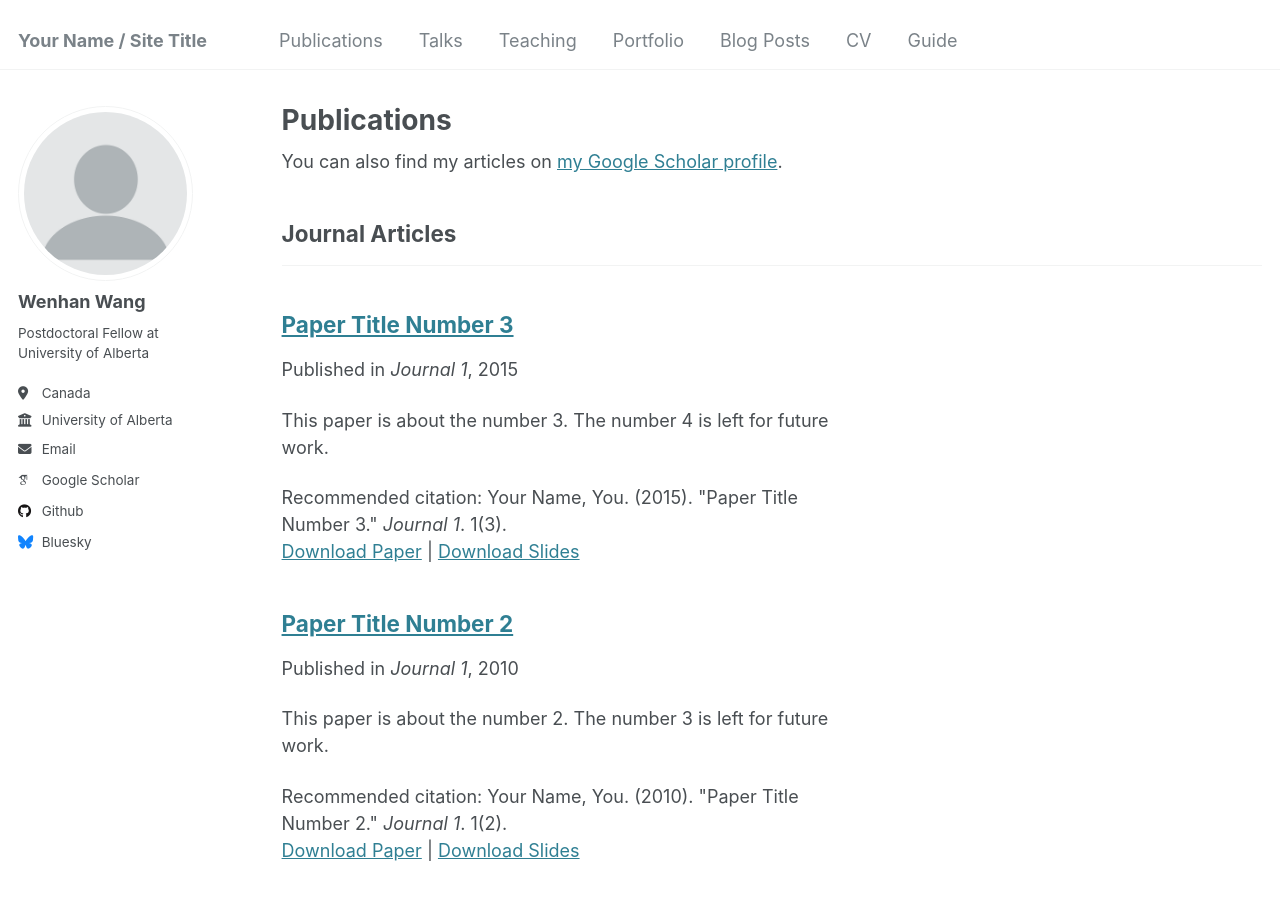
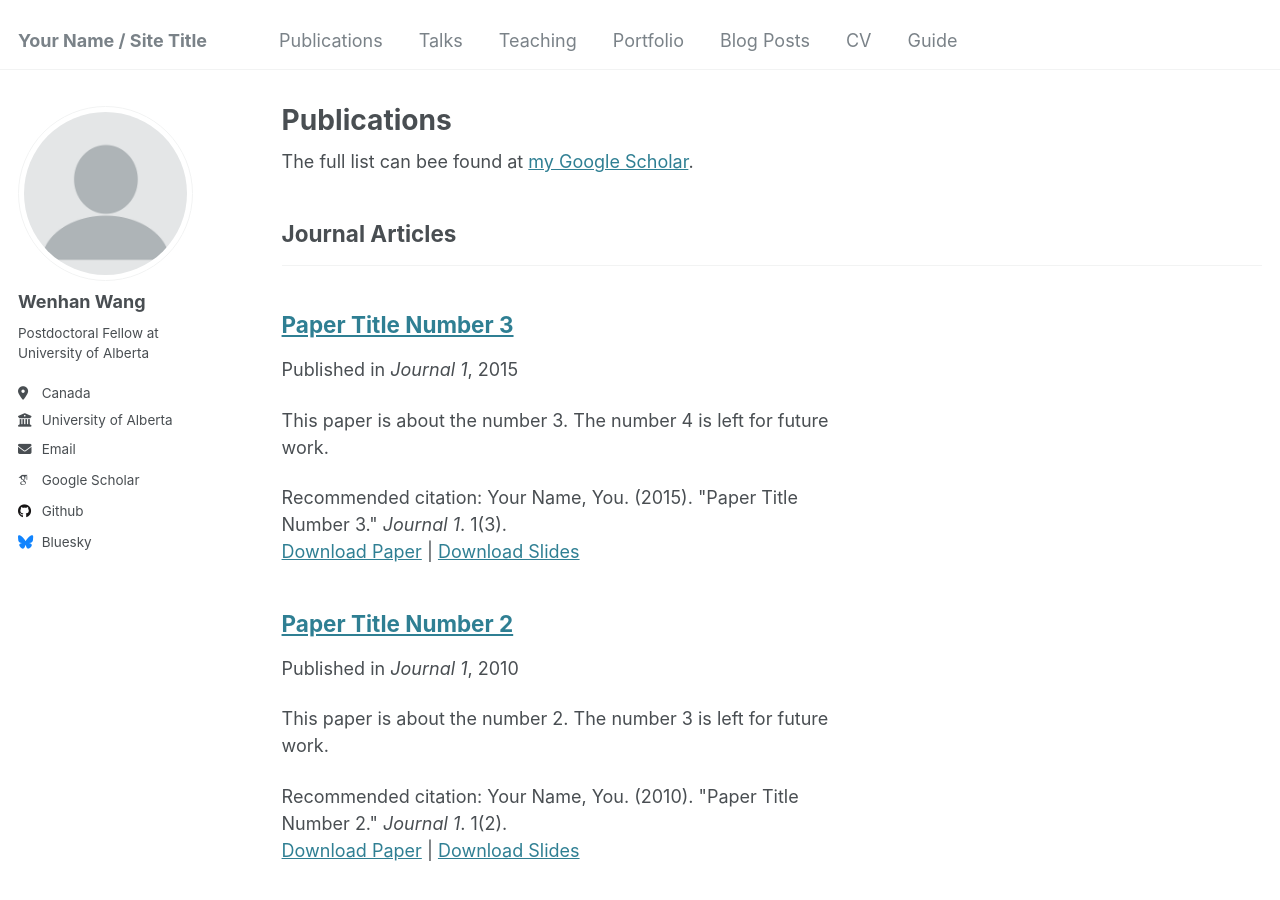
Before and after one commit to jacobwwh/jacobwwh.github.io, a Jekyll site: the page built from _pages/publications.html, in a window 1280 px wide and 900 px high. Built offline with Jekyll 4.4.1, drawn with Linux system fonts in a browser that asks for light colours; some web fonts are replaced.

Commit message:
Update publications.html

```diff
--- a/_pages/publications.html
+++ b/_pages/publications.html
@@ -6,7 +6,7 @@ author_profile: true
 ---
 
 {% if site.author.googlescholar %}
-  <div class="wordwrap">You can also find my articles on <a href="{{site.author.googlescholar}}">my Google Scholar profile</a>.</div>
+  <div class="wordwrap">The full list can bee found at <a href="https://scholar.google.com/citations?user=wOFP-oUAAAAJ&hl">my Google Scholar</a>.</div>
 {% endif %}
 
 {% include base_path %}
```
